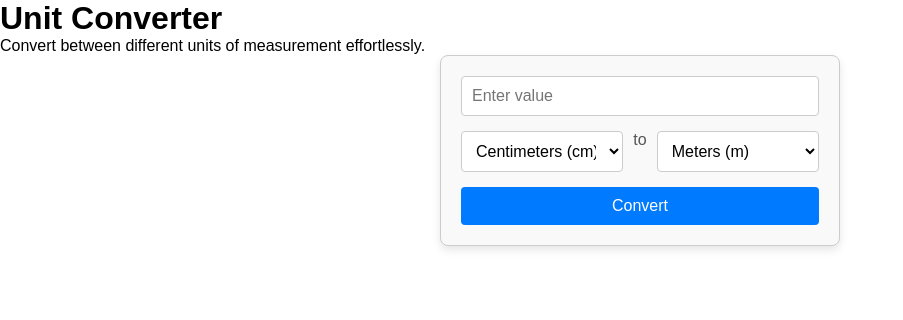
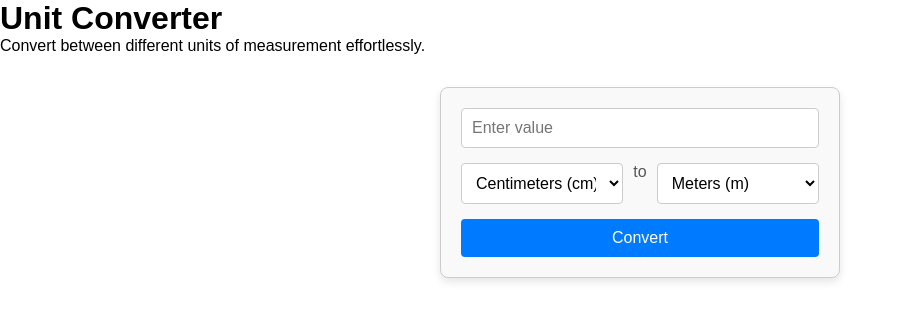
Before and after one commit to Espadv69/Unit-Converter-React, a React (Vite) app: page / in a window 1280 px wide. Shown: the top 320 px of the page, without its empty margins (0-903 px from the left). Built offline with nearby package versions, Linux system fonts and the light colour scheme.

Commit message:
Add flexbox layout to app for improved structure and spacing

```diff
--- a/src/index.css
+++ b/src/index.css
@@ -9,3 +9,9 @@
 body {
   font-family: 'Roboto Variable', sans-serif;
 }
+
+.app {
+  display: flex;
+  flex-direction: column;
+  gap: 2rem;
+}
```
